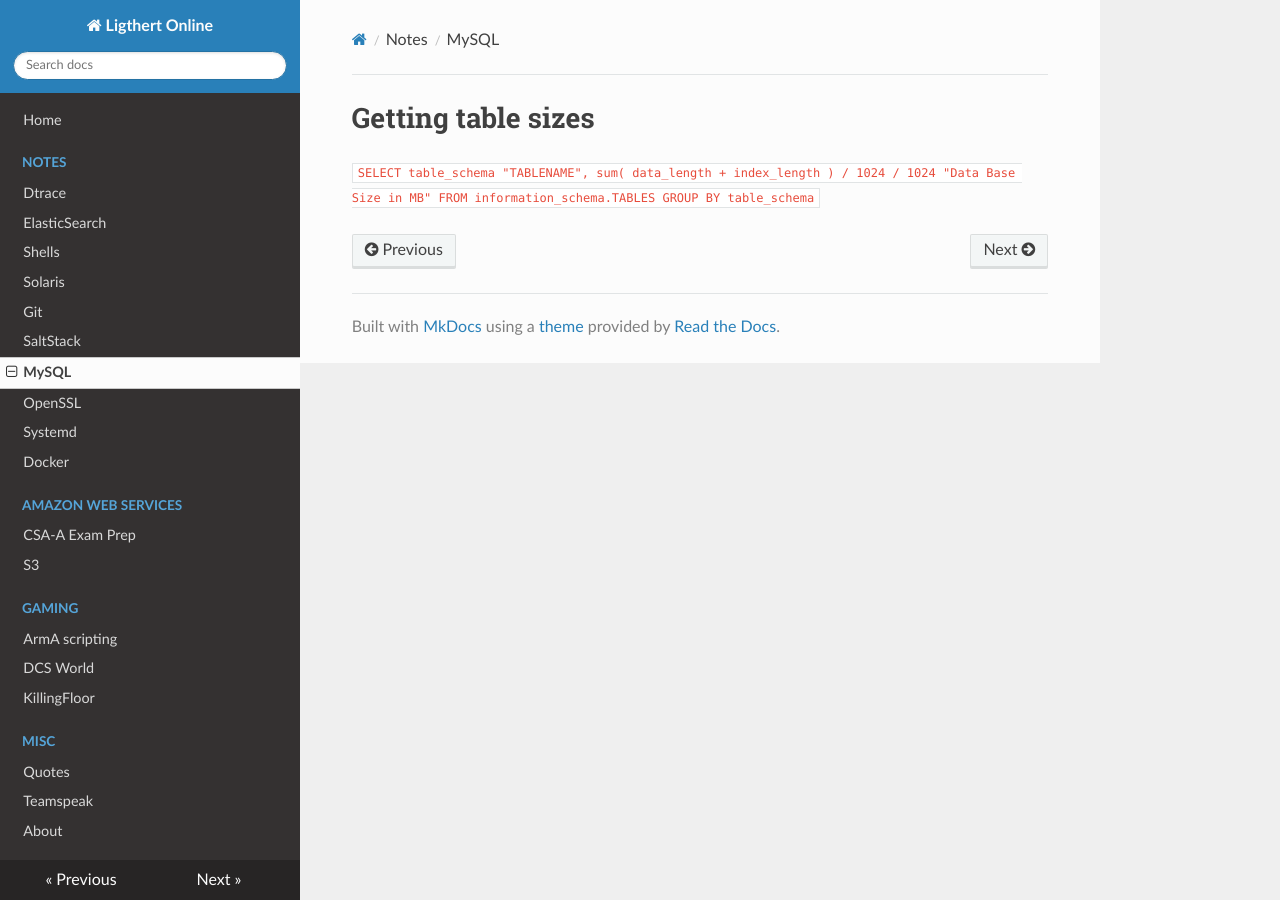
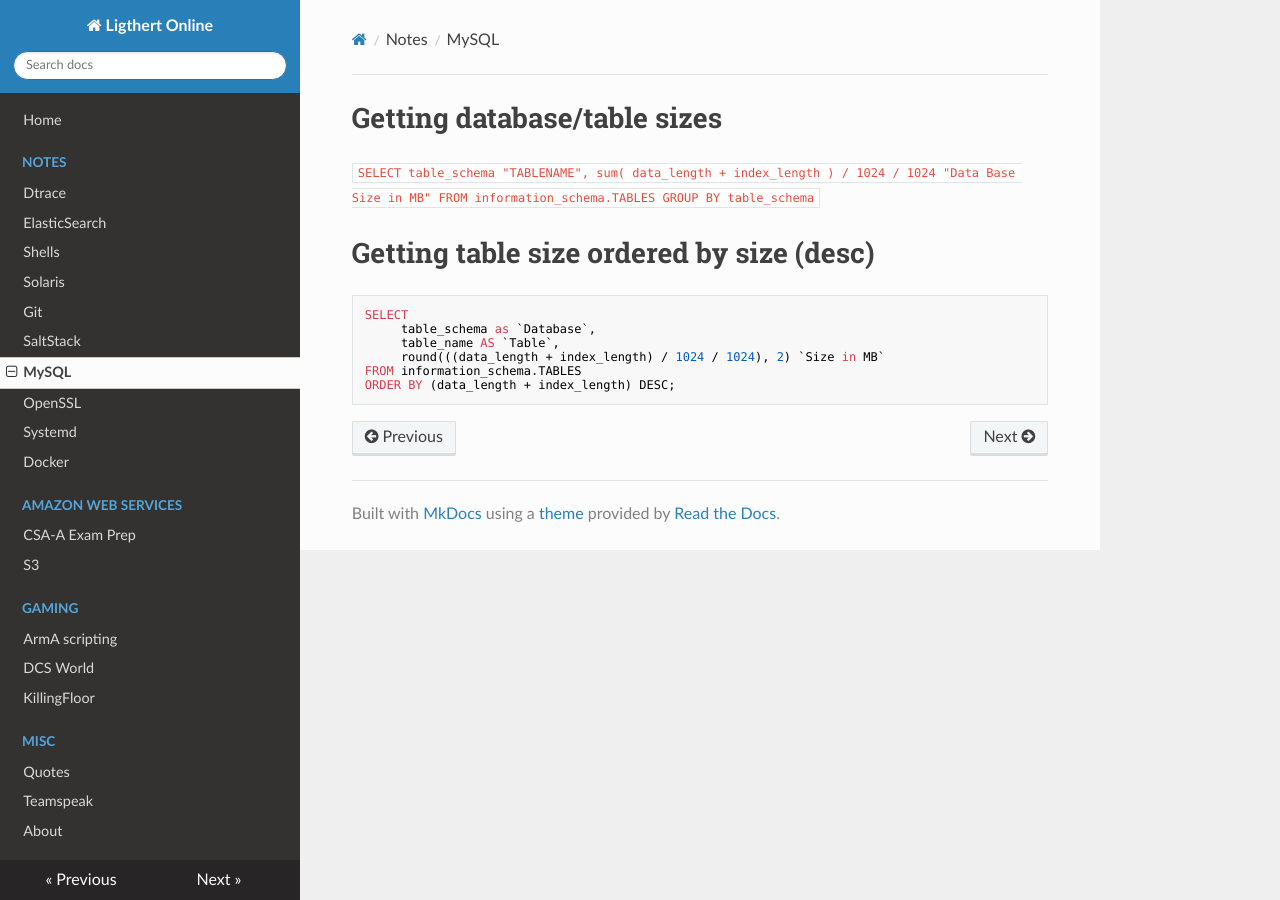
Before and after one commit to Ligthert/static-website, an MkDocs documentation site: the page built from docs/notes/mysql.md, in a window 1280 px wide. Built offline with MkDocs 1.6.1, drawn with Linux system fonts in a browser that asks for light colours; nearby versions of some CDN libraries; old or Windows-style settings are respelled for this version of MkDocs.

Commit message:
More details

````diff
--- a/docs/notes/mysql.md
+++ b/docs/notes/mysql.md
@@ -1,2 +1,12 @@
-# Getting table sizes
+# Getting database/table sizes
 `SELECT table_schema "TABLENAME", sum( data_length + index_length ) / 1024 / 1024 "Data Base Size in MB" FROM information_schema.TABLES GROUP BY table_schema`
+
+# Getting table size ordered by size (desc)
+```
+SELECT
+     table_schema as `Database`,
+     table_name AS `Table`,
+     round(((data_length + index_length) / 1024 / 1024), 2) `Size in MB`
+FROM information_schema.TABLES
+ORDER BY (data_length + index_length) DESC;
+```
````
